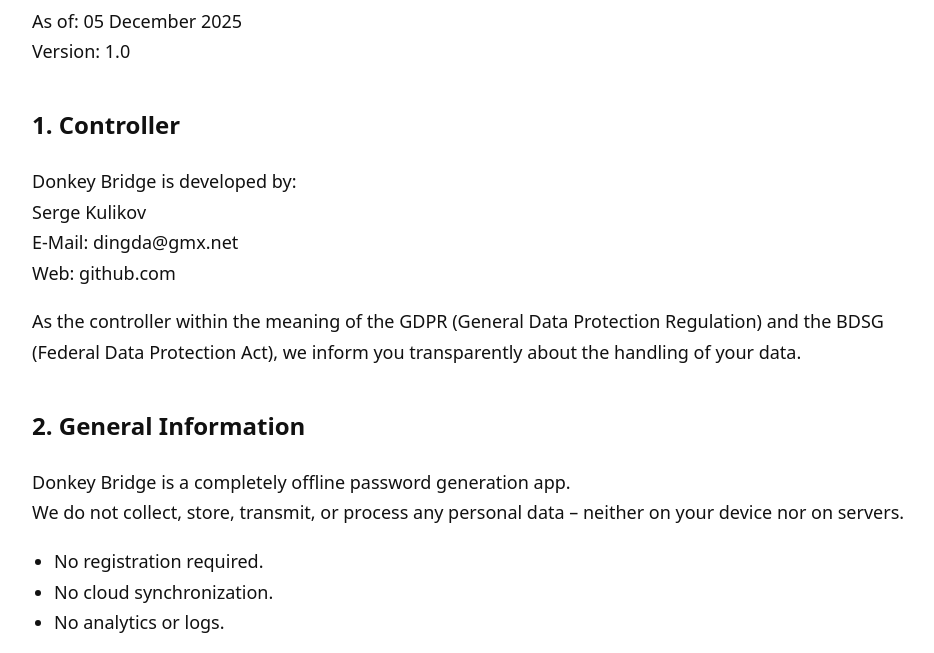
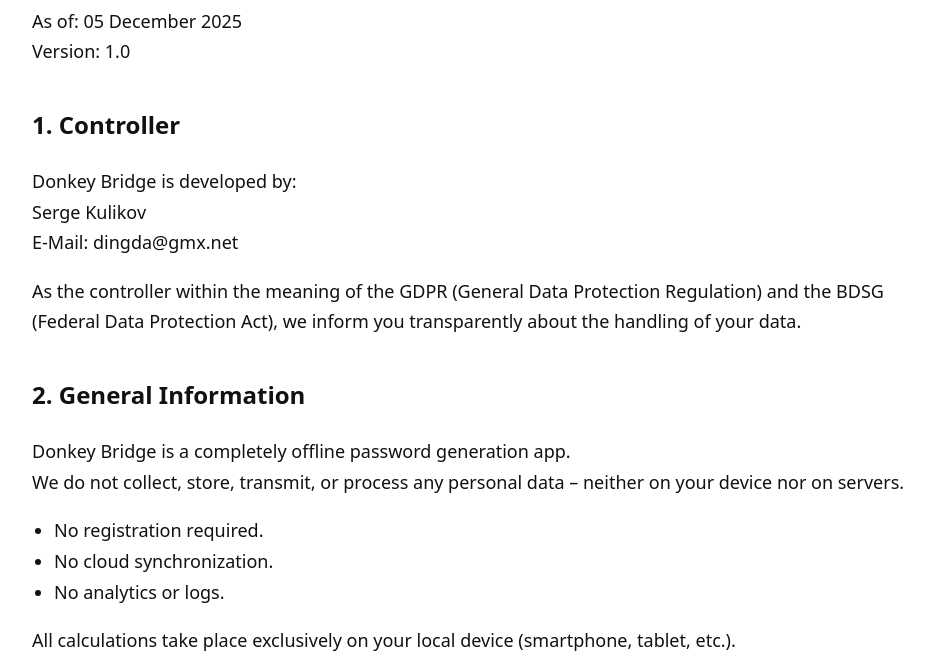
Before and after one commit to DonkeyBridgeLite/DonkeyBridge, a plain HTML site: page docs/PrivacyPolicy_en/index.html in a window 1280 px wide. Shown: the part 98-751 px from the top of the page, without its empty margins (158-1092 px from the left). Drawn offline with Linux system fonts and the light colour scheme.

Commit message:
Update index.html

```diff
--- a/docs/PrivacyPolicy_en/index.html
+++ b/docs/PrivacyPolicy_en/index.html
@@ -48,7 +48,6 @@
       Donkey Bridge is developed by:<br>
       Serge Kulikov<br>
       E-Mail: dingda@gmx.net<br>
-      Web: github.com
     </p>
     <p>
       As the controller within the meaning of the GDPR (General Data Protection Regulation) and the BDSG (Federal Data Protection Act),
```
